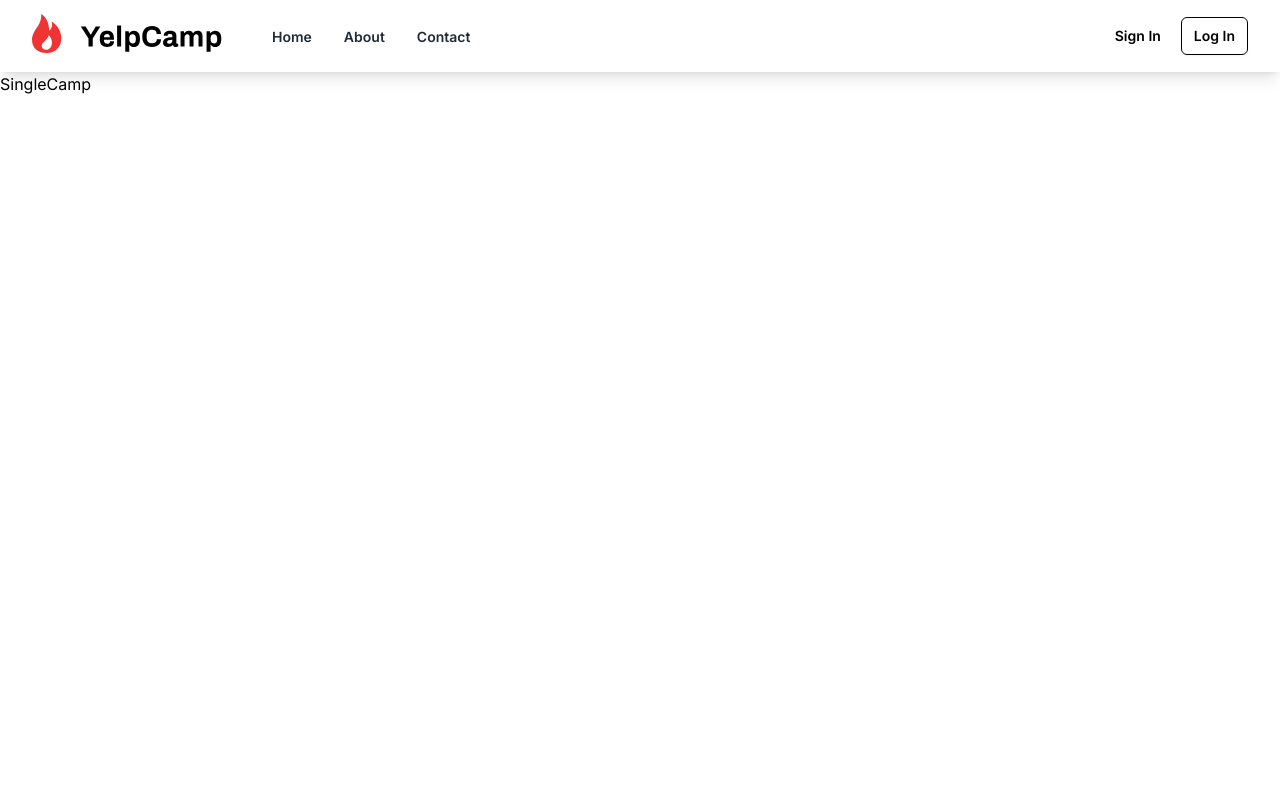
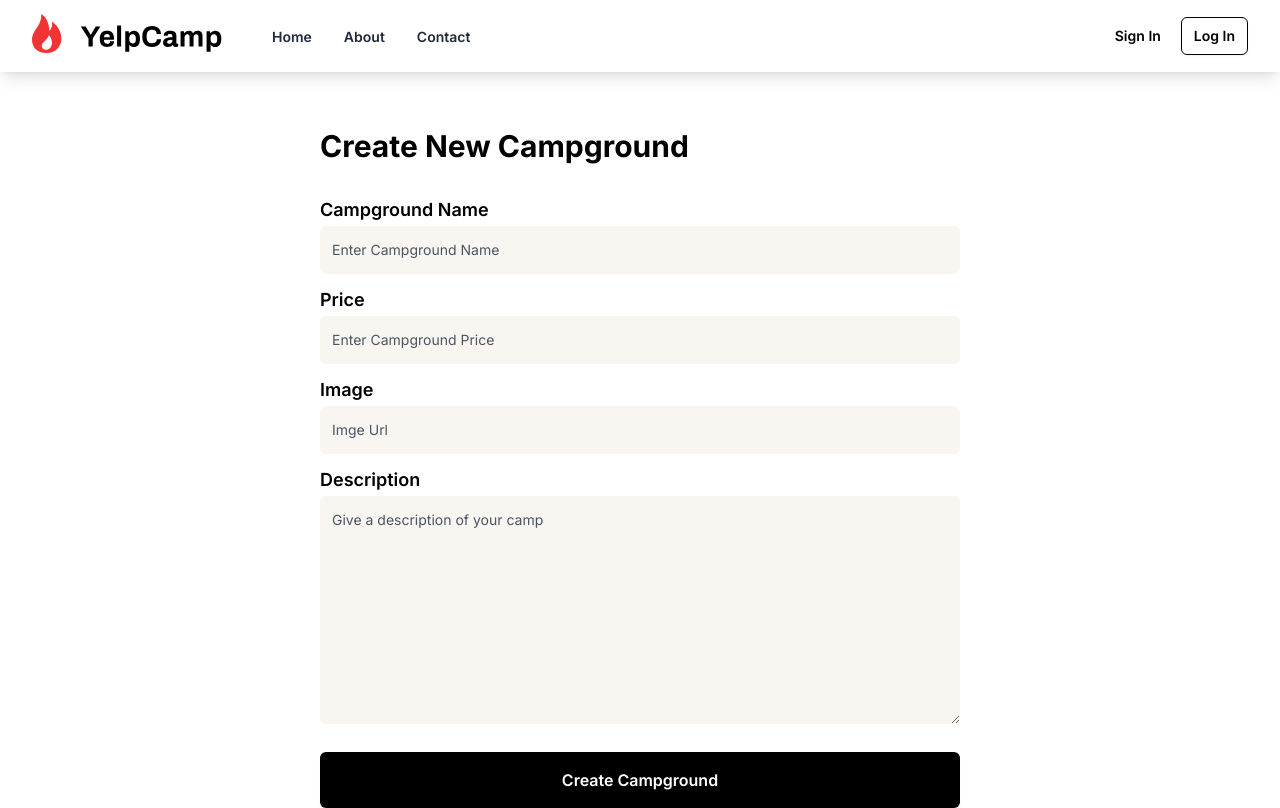
Before and after one commit to Lavesh1208/YelpCamp-Typescript, a React (Vite) app in the folder client/: page /campgrounds/new in a window 1280 px wide. Built offline with nearby package versions, Linux system fonts and the light colour scheme.

Commit message:
Create Campground Page

```diff
--- a/client/src/App.tsx
+++ b/client/src/App.tsx
@@ -3,6 +3,7 @@ import Home from "./scenes/Home";
 import AllCampgrounds from "./scenes/AllCampgrounds";
 import SingleCamp from "./scenes/SingleCamp";
 import Layout from "./scenes/Layout";
+import CreateCamp from "./scenes/CreateCamp";
 
 function App() {
   return (
@@ -13,6 +14,7 @@ function App() {
           <Route element={<Layout />}>
             <Route path="/campgrounds" element={<AllCampgrounds />} />
             <Route path="/campgrounds/:id" element={<SingleCamp />} />
+            <Route path="/campgrounds/new" element={<CreateCamp />} />
           </Route>
         </Routes>
       </BrowserRouter>
--- /dev/null
+++ b/client/src/components/Inputfield.tsx
@@ -0,0 +1,37 @@
+interface InputfieldProps {
+  labelText: string;
+  inputType: string;
+  placeHolderText: string;
+  isTextArea?: boolean;
+}
+const Inputfield: React.FC<InputfieldProps> = ({
+  labelText,
+  inputType,
+  isTextArea,
+  placeHolderText,
+}) => {
+  return (
+    <div className="flex flex-col w-full">
+      <label className="text-lg font-semibold mb-[2px]" htmlFor="name">
+        {labelText}
+      </label>
+      {isTextArea ? (
+        <textarea
+          className="w-full rounded-md border-black/30 bg-[#F9F6F1] outline-none px-3 py-3.5 text-sm placeholder:text-gray-600 focus:outline-none focus:ring-1 focus:ring-black/80"
+          placeholder={placeHolderText}
+          rows={10}
+          cols={5}
+        />
+      ) : (
+        <input
+          className="rounded-md border-black/30 bg-[#F9F6F1] outline-none px-3 py-3.5 text-sm placeholder:text-gray-600 focus:outline-none focus:ring-1 focus:ring-black/80"
+          type={inputType}
+          step={1}
+          placeholder={placeHolderText}
+        />
+      )}
+    </div>
+  );
+};
+
+export default Inputfield;
--- a/client/src/scenes/AllCampgrounds.tsx
+++ b/client/src/scenes/AllCampgrounds.tsx
@@ -1,5 +1,6 @@
 import CampgroundCard from "@/components/CampgroundCard";
 import { Search } from "lucide-react";
+import { Link } from "react-router-dom";
 
 const arr = [
   1, 2, 3, 4, 5, 6, 7, 8, 9, 10, 12, 13, 14, 15, 16, 17, 18, 19, 20, 21, 22, 23,
@@ -35,7 +36,7 @@ const AllCampgrounds = () => {
           </div>
         </form>
         <div className="hover:underline underline-offset-2">
-          <a href="#">Or add your own campgrounds</a>
+          <Link to="/campgrounds/new">Or add your own campgrounds</Link>
         </div>
       </div>
       <div className="grid grid-cols-1 md:grid-cols-2 lg:grid-cols-3 pt-10 gap-10">
--- /dev/null
+++ b/client/src/scenes/CreateCamp.tsx
@@ -0,0 +1,37 @@
+import Inputfield from "@/components/Inputfield";
+
+const CreateCamp = () => {
+  return (
+    <div className="md:w-1/2 mx-auto h-full">
+      <h1 className="text-3xl font-bold mt-14 mb-8">Create New Campground</h1>
+      <form className="flex flex-col gap-3 h-full">
+        <Inputfield
+          inputType="text"
+          labelText="Campground Name"
+          placeHolderText="Enter Campground Name"
+        />
+        <Inputfield
+          inputType="number"
+          labelText="Price"
+          placeHolderText="Enter Campground Price"
+        />
+        <Inputfield
+          inputType="text"
+          labelText="Image"
+          placeHolderText="Imge Url"
+        />
+        <Inputfield
+          inputType="text"
+          labelText="Description"
+          placeHolderText="Give a description of your camp"
+          isTextArea={true}
+        />
+        <button className="w-full mt-4 rounded-md bg-black px-6 py-4 font-semibold text-white shadow-sm hover:bg-black/80">
+          Create Campground
+        </button>
+      </form>
+    </div>
+  );
+};
+
+export default CreateCamp;
--- a/client/src/scenes/Home.tsx
+++ b/client/src/scenes/Home.tsx
@@ -42,27 +42,6 @@ const Home = () => {
           >
             Visit Campgrounds Page
           </button>
-          <form action="" className="mt-4 flex items-start space-x-2">
-            <div>
-              <input
-                className="flex w-full rounded-md border border-black/30 bg-transparent px-3 py-2 text-sm placeholder:text-gray-600 focus:outline-none focus:ring-1 focus:ring-black/30 focus:ring-offset-1"
-                type="email"
-                placeholder="Enter your email"
-                id="email"
-              ></input>
-              <p className="mt-3 text-sm text-gray-500">
-                We care about your privacy
-              </p>
-            </div>
-            <div>
-              <button
-                type="button"
-                className="rounded-md bg-black px-3 py-2.5 text-sm font-semibold text-white shadow-sm hover:bg-black/80 focus-visible:outline focus-visible:outline-2 focus-visible:outline-offset-2 focus-visible:outline-black"
-              >
-                Subscribe
-              </button>
-            </div>
-          </form>
           <div className="mt-2 flex max-w-max items-center space-x-2 rounded-full bg-gray-200 pl-1 pr-3.5 py-1">
             <div className="rounded-full bg-[#F9F6F1] py-1 px-3.5">
               <p className="text-sm font-semibold">View Code</p>
```
